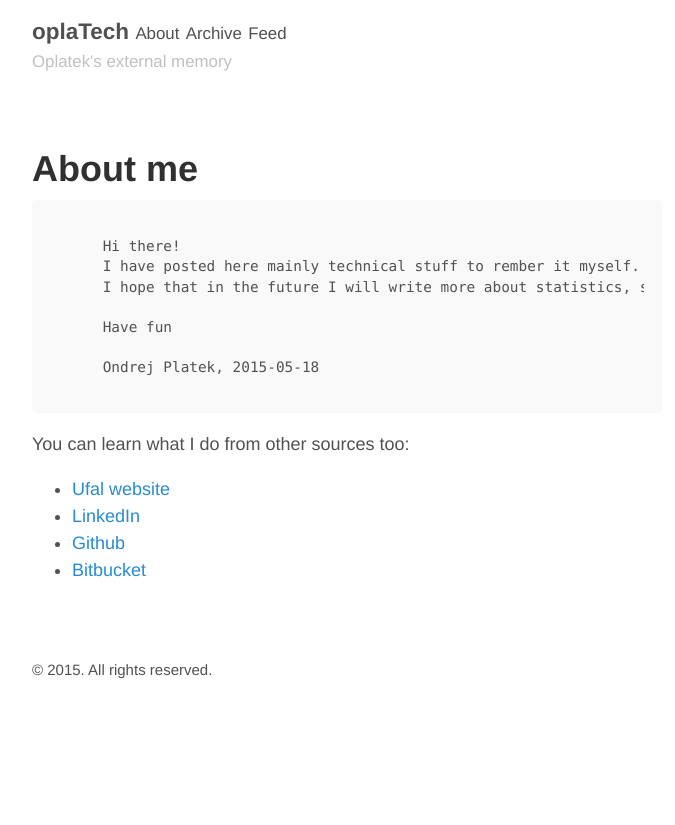
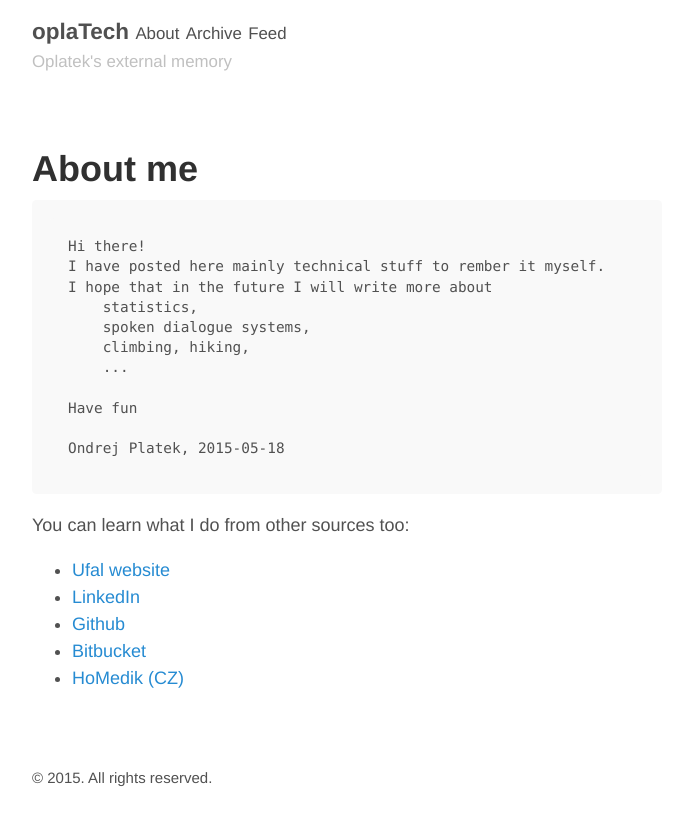
Before and after one commit to oplatek/oplatek.github.io, a Jekyll site: the page built from about.md, in a window 1280 px wide. Shown: the top 825 px of the page, without its empty margins (293-968 px from the left). Built offline with Jekyll 4.4.1, drawn with Linux system fonts in a browser that asks for light colours.

Commit message:
added homedik.cz

````diff
--- a/about.md
+++ b/about.md
@@ -3,15 +3,17 @@ layout: page
 title: About me
 ---
 
-```
     Hi there!
     I have posted here mainly technical stuff to rember it myself.
-    I hope that in the future I will write more about statistics, spoken dialogue systems, climbing, hiking, ...
+    I hope that in the future I will write more about
+        statistics,
+        spoken dialogue systems,
+        climbing, hiking,
+        ...
 
     Have fun
 
     Ondrej Platek, 2015-05-18
-```
 
 You can learn what I do from other sources too:
 
@@ -19,3 +21,4 @@ You can learn what I do from other sources too:
 * [LinkedIn](https://cz.linkedin.com/in/ondrejplatek)
 * [Github](https://github.com/oplatek/)
 * [Bitbucket](https://bitbucket.org/oplatek)
+* [HoMedik (CZ)](http://www.homedik.cz)
````
